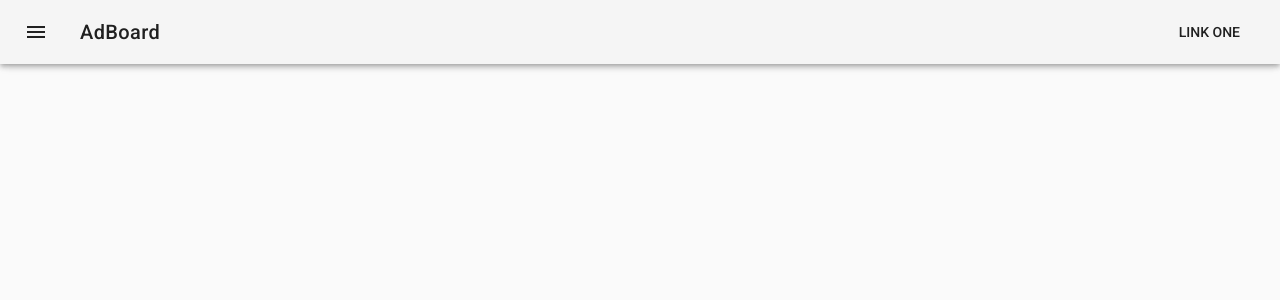
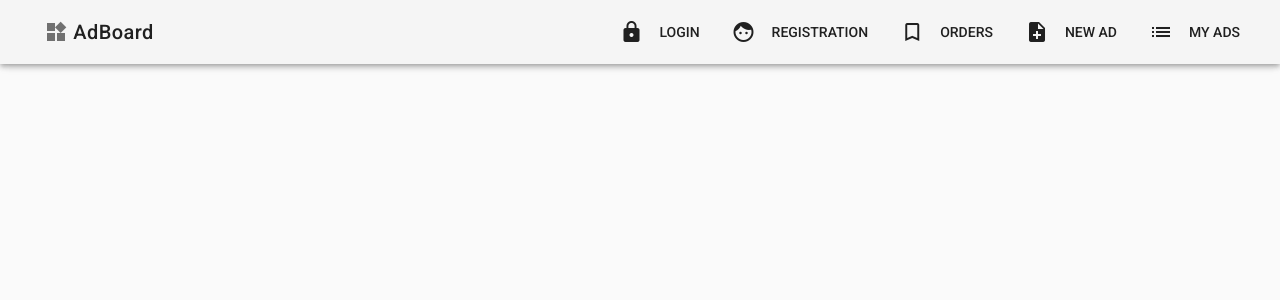
Before and after one commit to makiintoch/vue-bulletin-board, a Vue app: page / in a window 1280 px wide. Shown: the top 300 px of the page. Built offline with nearby package versions, Linux system fonts and the light colour scheme.

Commit message:
add drawer

```diff
--- a/src/App.vue
+++ b/src/App.vue
@@ -1,13 +1,47 @@
 <template>
   <v-app>
-    <v-navigation-drawer app temporary></v-navigation-drawer>
+    <v-navigation-drawer
+      app
+      temporary
+      v-model="drawer"
+    >
+      <v-list>
+        <v-list-tile
+          v-for="link of links"
+          :key="link.title"
+          :to="link.url"
+        >
+          <v-list-tile-action>
+            <v-icon>{{link.icon}}</v-icon>
+          </v-list-tile-action>
+
+          <v-list-tile-content>
+            <v-list-tile-title v-text="link.title"></v-list-tile-title>
+          </v-list-tile-content>
+        </v-list-tile>
+      </v-list>
+    </v-navigation-drawer>
 
     <v-toolbar app>
-      <v-toolbar-side-icon></v-toolbar-side-icon>
-      <v-toolbar-title>AdBoard</v-toolbar-title>
+      <v-toolbar-side-icon
+        @click="drawer = !drawer"
+        class="hidden-md-and-up"
+      ></v-toolbar-side-icon>
+      <v-toolbar-title>
+        <v-icon>widgets</v-icon>
+        AdBoard
+      </v-toolbar-title>
       <v-spacer></v-spacer>
       <v-toolbar-items class="hidden-sm-and-down">
-        <v-btn flat>Link One</v-btn>
+        <v-btn
+          v-for="link in links"
+          :key="link.title"
+          :to="link.url"
+          flat
+        >
+          <v-icon left>{{link.icon}}</v-icon>
+          {{link.title}}
+        </v-btn>
       </v-toolbar-items>
     </v-toolbar>
     <v-content>
@@ -18,5 +52,17 @@
 
 <script>
 export default {
+  data () {
+    return {
+      drawer: false,
+      links: [
+        {title: 'Login', icon: 'lock', url: '/login'},
+        {title: 'Registration', icon: 'face', url: '/registration'},
+        {title: 'Orders', icon: 'bookmark_border', url: '/orders'},
+        {title: 'New ad', icon: 'note_add', url: '/new'},
+        {title: 'My ads', icon: 'list', url: '/list'}
+      ]
+    }
+  }
 }
 </script>
```
